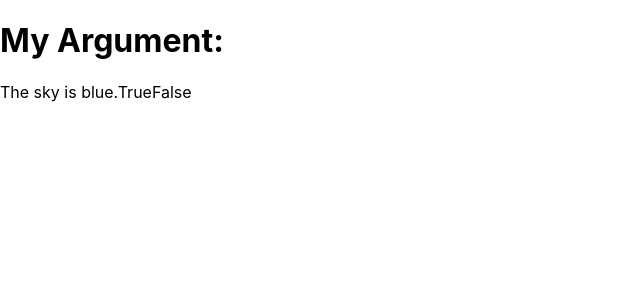
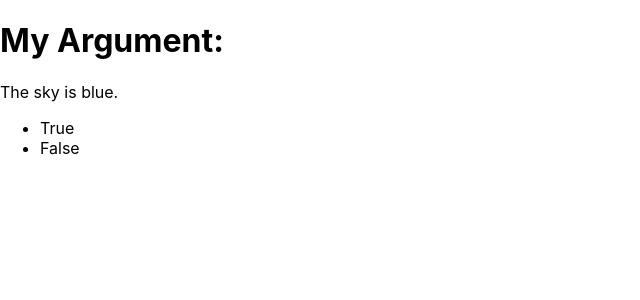
Before and after one commit to ydhamija96/argument, a React (Create React App) app: page / in a window 1280 px wide. Shown: the top 300 px of the page, without its empty margins (0-640 px from the left). Built offline with nearby package versions, Linux system fonts and the light colour scheme.

Commit message:
Add choice picker component

```diff
--- a/src/App.tsx
+++ b/src/App.tsx
@@ -7,18 +7,18 @@ const propositions : PropositionT[] = [
         "id": "25e5131a-63de-4e3c-878a-95e8f54b545f",
         "text": "The sky is blue.",
         "timesPresented": 12,
-        "choices" : [
+        "choices": [
             {
-                "id": "",
+                "id": "cad86e39-550a-4eb9-bd2d-0f3528f9f205",
                 "text": "True",
                 "timesChosen": 8
             },
             {
-                "id": "",
+                "id": "2e4ca602-780a-4276-829a-5dd5b4e56970",
                 "text": "False",
                 "timesChosen": 2,
                 "endWith": "What do you mean the sky isn't blue?"
-            },
+            }
         ]
     }
 ];
--- /dev/null
+++ b/src/ChoicePicker.tsx
@@ -0,0 +1,22 @@
+import React from "react";
+import {ChoiceT} from "./types";
+
+type ChoicePickerProps = {
+    choices : ChoiceT[];
+}
+
+export class ChoicePicker extends React.Component<ChoicePickerProps> {
+    render() {
+        let choiceElements : JSX.Element[] = [];
+
+        this.props.choices.forEach((choice) => {
+            choiceElements.push(<li key={choice.id}>{choice.text}</li>);
+        })
+
+        return (
+            <ul>
+                {choiceElements}
+            </ul>
+        );
+    }
+}
--- a/src/Proposition.tsx
+++ b/src/Proposition.tsx
@@ -1,8 +1,14 @@
 import React from "react";
 import {PropositionT} from "./types";
+import {ChoicePicker} from "./ChoicePicker";
 
 export class Proposition extends React.Component<PropositionT> {
     render() {
-        return this.props.text + this.props.choices[0].text + this.props.choices[1].text;
+        return (
+            <div>
+                {this.props.text}
+                <ChoicePicker choices={this.props.choices} />
+            </div>
+        );
     }
 }
```
Also changed, not shown: 1 other file (tests, documents, lock files or other folders).
